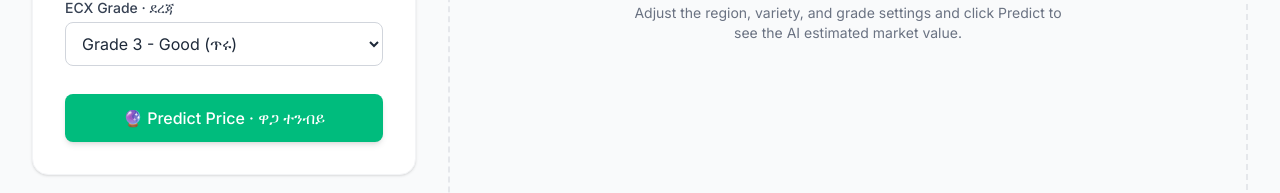
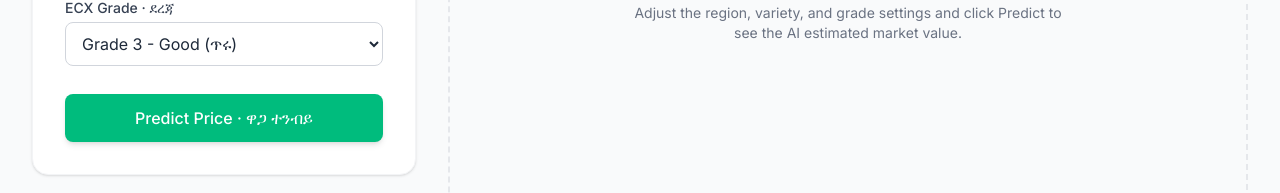
Before and after one commit to AI2CUP/AI2CUP, a Vue app in the folder apps/frontend/: page /price in a window 1280 px wide. Shown: the part 546-739 px from the top of the page. Built offline with nearby package versions, Linux system fonts and the light colour scheme; no server answers.

Commit message:
feat: docs for sqlite web and price icon removal

```diff
--- a/apps/frontend/src/components/price/PriceForm.vue
+++ b/apps/frontend/src/components/price/PriceForm.vue
@@ -67,7 +67,7 @@
       <AppButton
         type="submit"
         :loading="loading"
-        text="🔮 Predict Price · ዋጋ ተንብይ"
+        text="Predict Price · ዋጋ ተንብይ"
       />
     </div>
   </form>
```
Also changed, not shown: 1 other file (tests, documents, lock files or other folders).
